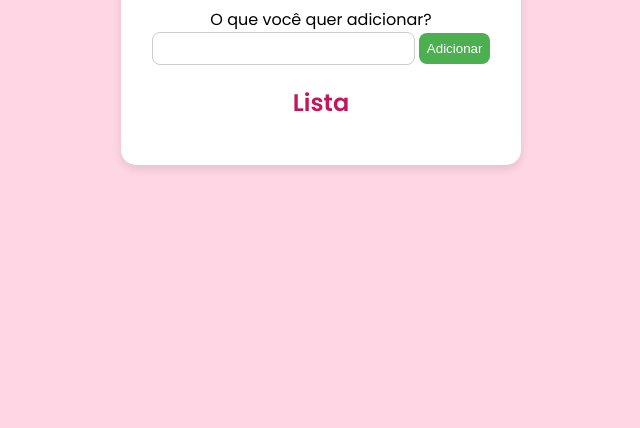
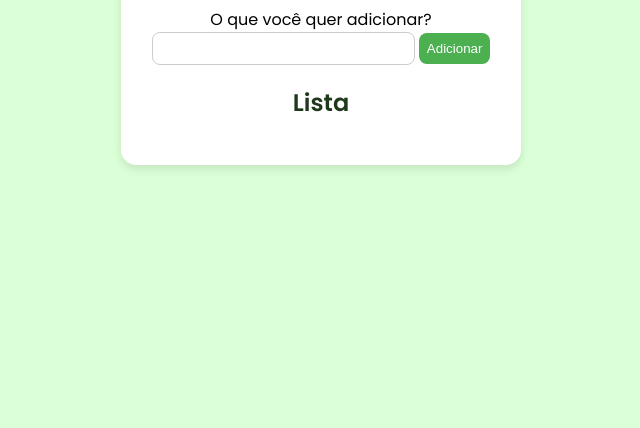
Before and after one commit to Byhui023/Bianca-Vit-ria-2-A, a plain HTML site: page index.html in a window 1280 px wide. Shown: the part 372-800 px from the top of the page, without its empty margins (319-959 px from the left). Drawn offline with Linux system fonts and the light colour scheme.

Commit message:
novo commit

```diff
--- a/css/style.css
+++ b/css/style.css
@@ -3,7 +3,7 @@
 
 /* Centralização geral da página */
 body {
-    background-color: #ffd6e3; /* cor de fundo rosa */
+    background-color: #dbffd6; /* cor de fundo rosa */
     font-family: 'Poppins', sans-serif; /* fonte arredondada */
 
     display: flex; /* ativa layout flexível */
@@ -26,12 +26,12 @@ body {
 
 /* Títulos */
 h1, h2 {
-    color: #c2185b; /* cor rosa escuro */
+    color: #1f3a1b; /* cor rosa escuro */
 }
 
 /* Campo de erro */
 #erro {
-    color: red; /* texto em vermelho */
+    color: rgb(58, 78, 53); /* texto em vermelho */
     font-size: 14px; /* tamanho menor */
 }
 
```
Also changed, not shown: index.html (+10 -2 lines).
